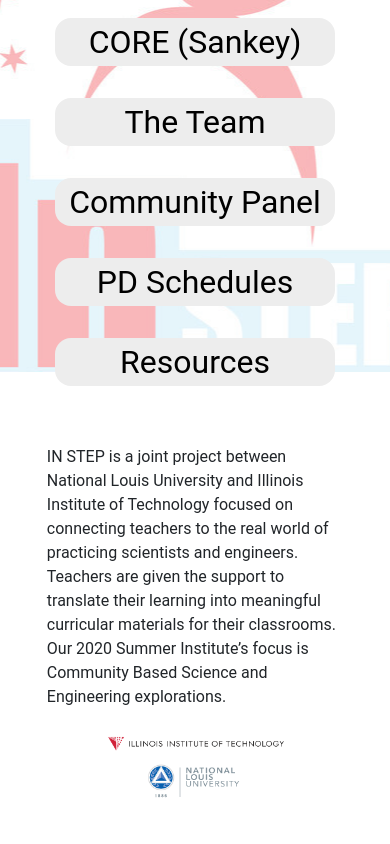
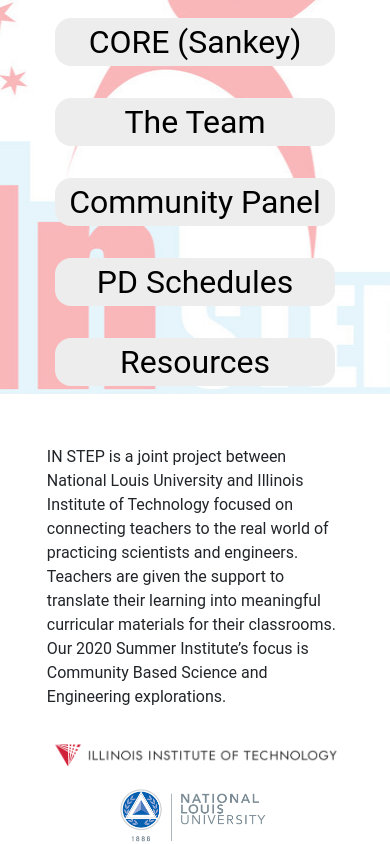
Before and after one commit to zsierzega/IN-STEP, a plain HTML site: page index.html in a window 390 px wide. Shown: the part 596-1440 px from the top of the page. Before the commit the page ends 1395 px from the top, so only its background shows below. Drawn offline with nearby package versions, Linux system fonts and the light colour scheme.

Commit message:
change mobile logo size

```diff
--- a/screen.css
+++ b/screen.css
@@ -593,7 +593,7 @@ h2{
 
 #iitlogo{
 
-  max-width: 50vw;
+  max-width: 80vw;
   height: auto;
   margin: 0 auto;
   display: block;
@@ -602,7 +602,7 @@ h2{
 
 #nlulogo{
 
-  max-width: 25vw;
+  max-width: 40vw;
   height: auto;
   margin: 0 auto;
   display: block;
```
